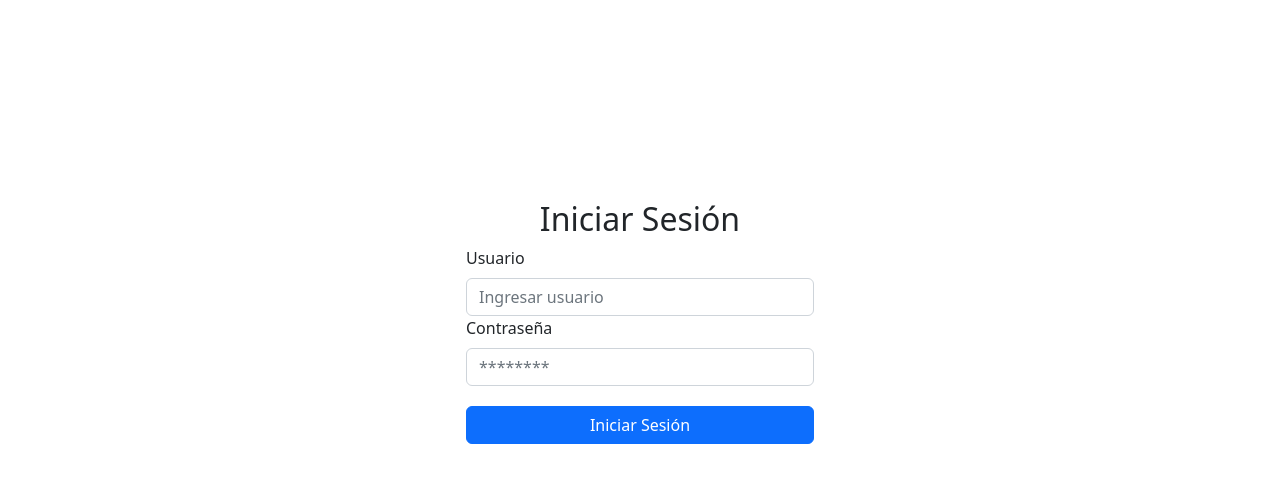
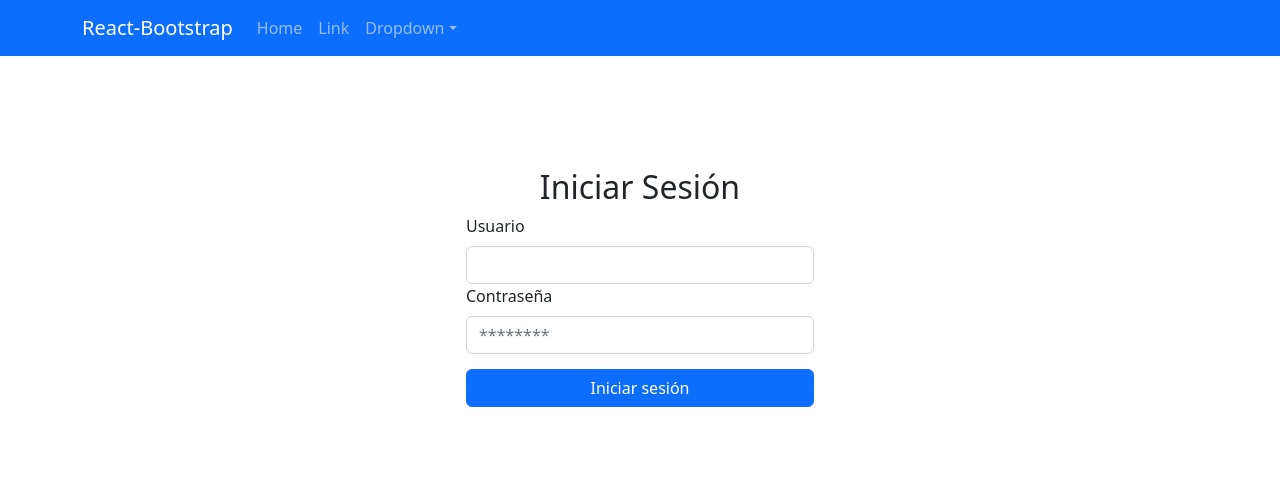
Before and after one commit to MariaCamilaZamD/empleados_front, a React (Create React App) app: page / in a window 1280 px wide. Shown: the top 482 px of the page. Built offline with nearby package versions, Linux system fonts and the light colour scheme.

Commit message:
front barra de navegación

```diff
--- a/src/App.js
+++ b/src/App.js
@@ -3,12 +3,14 @@ import "./App.css";
 import "bootstrap/dist/css/bootstrap.min.css";
 import { Container } from "react-bootstrap";
 import Login from './components/login/login';
+import Menu from './components/navbar/navbar';
 
 function App() {
   return (
     <div className="App">
+      <Menu />
       <Container>
-      <Login></Login>
+        <Login />
       </Container>
     </div>
   );
--- /dev/null
+++ b/src/components/login/login.css
@@ -0,0 +1,18 @@
+#login-container {
+    margin-top: 10%;
+}
+
+#login-container h2,
+#login-container button,
+#login-container form
+{
+    width: 100%;
+}
+
+#login-container button{
+    margin-top: 15px;
+}
+
+#login-container .form-label{
+    float: left;
+}
--- a/src/components/login/login.js
+++ b/src/components/login/login.js
@@ -1,15 +1,22 @@
 import React from "react"; //imr atajo para importar react
 import { Container, Form, Button, Row, Col } from "react-bootstrap";
+import './login.css';
 
 export default class login extends React.Component {
   //ccc atajo para traer estructura del construtor
   constructor(props) {
     super(props);
-    this.state = {};
+    this.state = {
+      usuario: '',
+      pass: '',
+    };
+  }
+  iniciarSesion (){
+    alert(`usuario: ${this.state.usuario} - password: ${this.state.pass}`)
   }
   render() {
     return (
-      <Container id="login-container" style={{ marginTop: 200 }}>
+      <Container id="login-container">
         <Row>
           <Col>
             <Row>
@@ -25,22 +32,30 @@ export default class login extends React.Component {
               >
                 <Form>
                   <Form.Group>
-                    <Form.Label style={{ float: "left" }}>Usuario</Form.Label>
-                    <Form.Control type="email" placeholder="Ingresar usuario" />
+                    <Form.Label>Usuario</Form.Label>
+                    <Form.Control
+                    onChange={(e) =>
+                    this.setState({ usuario: e.target.value})}
+                    />
                   </Form.Group>
 
                   <Form.Group>
-                    <Form.Label style={{ float: "left" }}>
+                    <Form.Label>
                       Contraseña
                     </Form.Label>
-                    <Form.Control type="password" placeholder="********" />
+                    <Form.Control type="password" placeholder="********"
+                    onChange={(e) =>
+                      this.setState({ pass: e.target.value})}
+                    />
                   </Form.Group>
                   <Button
                     variant="primary"
                     type="submit"
-                    style={{ marginTop: 20, width: "100%" }}
+                    onClick= {() => {
+                      this.iniciarSesion();
+                    }}
                   >
-                    Iniciar Sesión
+                    Iniciar sesión
                   </Button>
                 </Form>
               </Col>
--- /dev/null
+++ b/src/components/navbar/navbar.js
@@ -0,0 +1,40 @@
+import React from "react"; //imr
+import { Navbar, Container, Nav, NavDropdown} from 'react-bootstrap';
+
+export default class menu extends React.Component {
+  //cc
+  constructor(props) {
+    super(props);
+    this.state = {};
+  }
+
+  render() {
+    return (
+      <Navbar bg="primary" expand="lg" variant="dark">
+        <Container>
+          <Navbar.Brand href="#home">React-Bootstrap</Navbar.Brand>
+          <Navbar.Toggle aria-controls="basic-navbar-nav" />
+          <Navbar.Collapse id="basic-navbar-nav">
+            <Nav className="me-auto">
+              <Nav.Link href="#home">Home</Nav.Link>
+              <Nav.Link href="#link">Link</Nav.Link>
+              <NavDropdown title="Dropdown" id="basic-nav-dropdown">
+                <NavDropdown.Item href="#action/3.1">Action</NavDropdown.Item>
+                <NavDropdown.Item href="#action/3.2">
+                  Another action
+                </NavDropdown.Item>
+                <NavDropdown.Item href="#action/3.3">
+                  Something
+                </NavDropdown.Item>
+                <NavDropdown.Divider />
+                <NavDropdown.Item href="#action/3.4">
+                  Separated link
+                </NavDropdown.Item>
+              </NavDropdown>
+            </Nav>
+          </Navbar.Collapse>
+        </Container>
+      </Navbar>
+    );
+  }
+}
```
